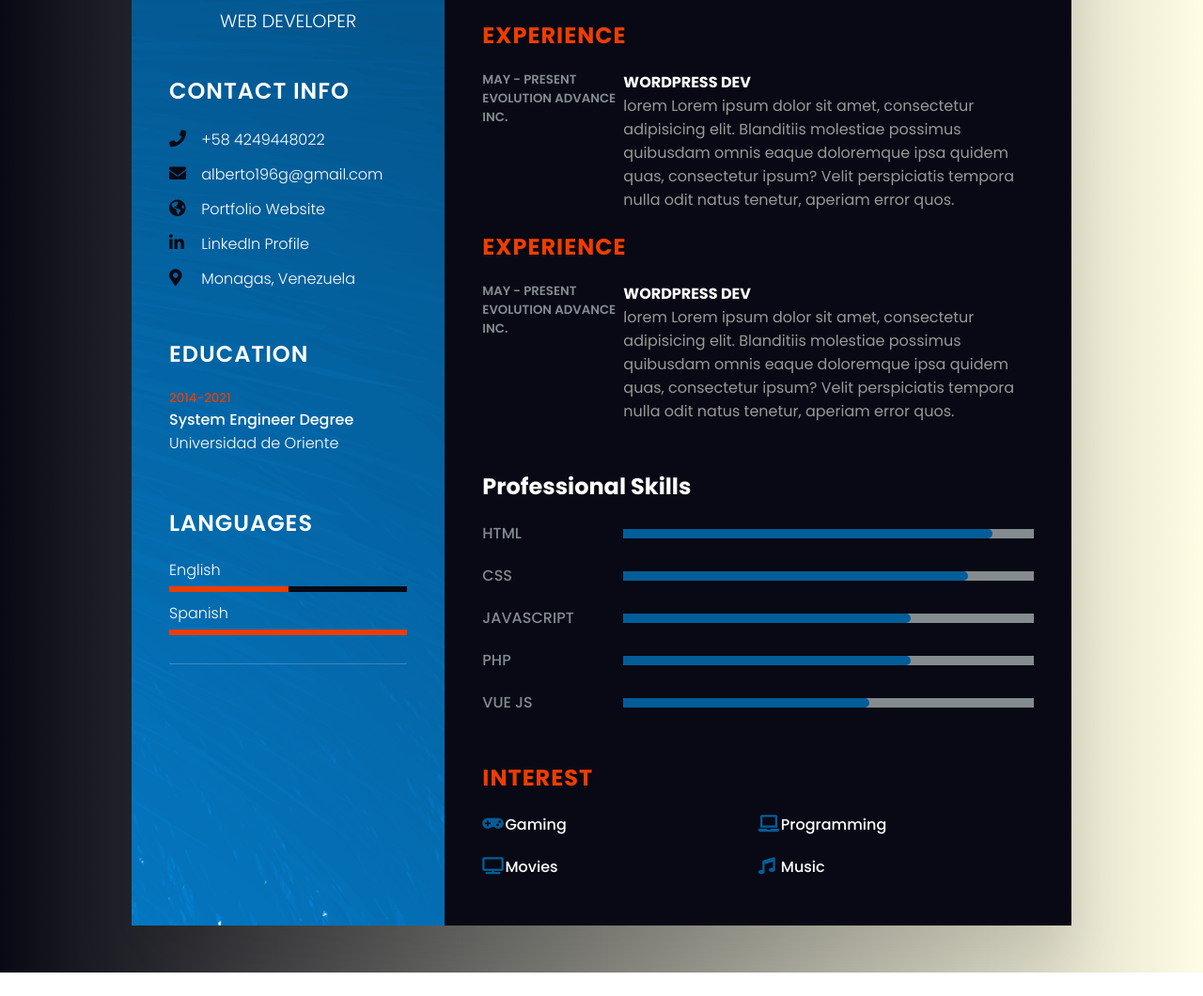
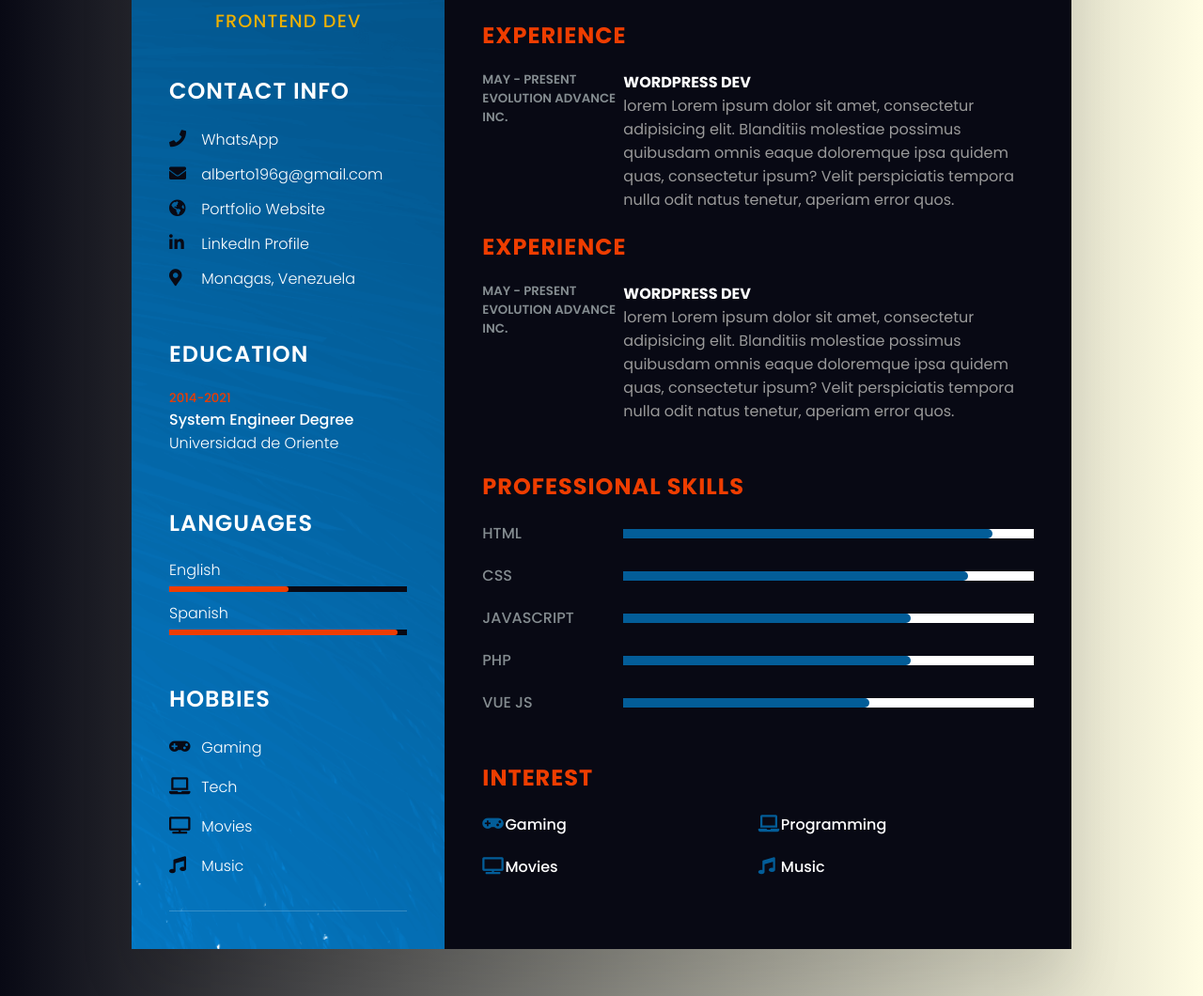
Before and after one commit to albertoalejandro10/beto-resume, a website: page index.html in a window 1280 px wide. Shown: the part 340-1400 px from the top of the page at 94% size. Before the commit the page ends 1375 px from the top, so only its background shows below. Drawn offline with Linux system fonts and the light colour scheme.

Commit message:
added info to website

```diff
--- a/index.html
+++ b/index.html
@@ -16,14 +16,14 @@
                 <div class="profile__img">
                     <img src="img/photo.jpg" alt="profile-photo">
                 </div>
-                <h1>Alberto Núñez<br><span>Web Developer</span></h1>
+                <h1>Alberto Núñez<br><span>Frontend Dev</span></h1>
 
                 <div class="contactInfo">
                     <h2 class="title">Contact Info</h2>
                     <ul>
                         <li>
                             <span class="icon"><i class="fa fa-phone" aria-hidden="true"></i></span>
-                            <span class="text">+58 4249448022</span>
+                            <span class="text"><a href="https://wa.me/584249448022">WhatsApp</a></span>
                         </li>
                         <li>
                             <span class="icon"><i class="fa fa-envelope" aria-hidden="true"></i></span>
@@ -35,7 +35,7 @@
                         </li>
                         <li>
                             <span class="icon"><i class="fab fa-linkedin-in" aria-hidden="true"></i></span>
-                            <span class="text"><a href="">LinkedIn Profile</a></span>
+                            <span class="text"><a href="https://www.linkedin.com/in/albertoalejandro10/">LinkedIn Profile</a></span>
                         </li>
                         <li>
                             <span class="icon"><i class="fa fa-map-marker-alt" aria-hidden="true"></i></span>
@@ -64,7 +64,29 @@
                         </li>
                         <li>
                             <span class="text">Spanish</span>
-                            <span class="percent"><div style="width:100%"></div></span>
+                            <span class="percent"><div style="width:96%"></div></span>
+                        </li>
+                    </ul>
+                </div>
+
+                <div class="contactInfo hobbies">
+                    <h2 class="title">Hobbies</h2>
+                    <ul>
+                        <li>
+                            <span class="icon"><i class="fa fa-gamepad" aria-hidden="true"></i></span>
+                            <span class="text">Gaming</span>
+                        </li>
+                        <li>
+                            <span class="icon"><i class="fa fa-laptop" aria-hidden="true"></i></span>
+                            <span class="text">Tech</span>
+                        </li>
+                        <li>
+                            <span class="icon"><i class="fa fa-tv" aria-hidden="true"></i></span>
+                            <span class="text">Movies</span>
+                        </li>
+                        <li>
+                            <span class="icon"><i class="fa fa-music" aria-hidden="true"></i></span>
+                            <span class="text">Music</span>
                         </li>
                     </ul>
                 </div>
@@ -101,7 +123,7 @@
             </div>
 
             <div class="about skills">
-                <h2 class="title_right">Professional Skills</h2>
+                <h2 class="title__right">Professional Skills</h2>
                 <div class="box">
                     <h4>HTML</h4>
                     <div class="percent">
--- a/main.css
+++ b/main.css
@@ -98,13 +98,15 @@ body {
     margin-top: 20px;
     text-transform: uppercase;
     text-align: center;
-    font-weight: 600;
+    letter-spacing: 1.2px;
+    font-weight: 700;
     line-height: 1.4em;
 }
 
 .profile h1 span {
     font-size: 0.8em;
-    font-weight: 300;
+    font-weight: 500;
+    color: var(--third-color);
 }
 
 .contactInfo {
@@ -127,7 +129,6 @@ body {
     position: relative;
     list-style: none;
     margin: 10px 0;
-    cursor: pointer;
 }
 
 .contactInfo ul li .icon {
@@ -156,6 +157,7 @@ body {
     color: var(--just-white);
     font-weight: 300;
 }
+
 .contactInfo.education h4:nth-child(2) {
     color: var(--just-white);
     font-weight: 500;
@@ -181,6 +183,15 @@ body {
     left: 0;
     height: 100%;
     background: var(--secondary-color);
+    border-radius: 0 5px 5px 0;
+}
+
+.contactInfo.hobbies {
+    color: var(--just-white);
+    font-weight: 500;
+}
+.contactInfo.hobbies li {
+    margin-bottom: 15px;
 }
 
 .container .right_Side {
@@ -248,7 +259,7 @@ p {
     position: relative;
     width: 100%;
     height: 10px;
-    background: var(--grey);
+    background: var(--just-white);
 }
 
 .skills .box .percent div {
```
